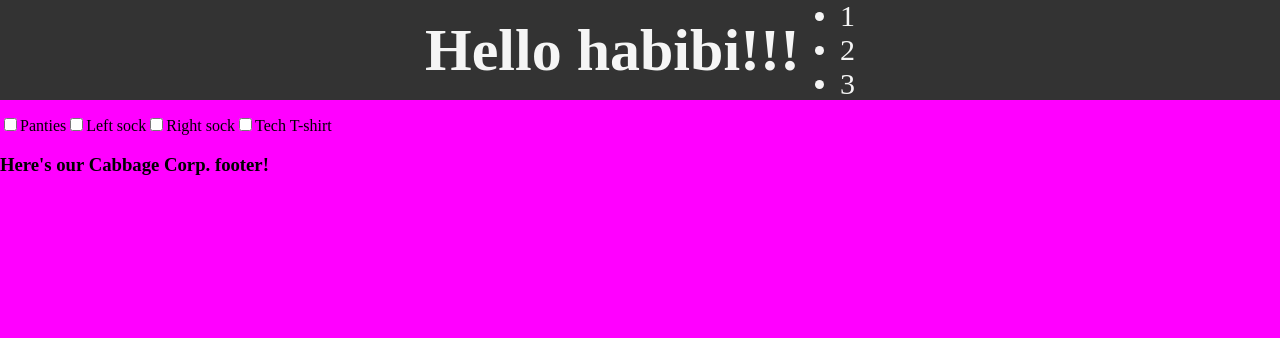
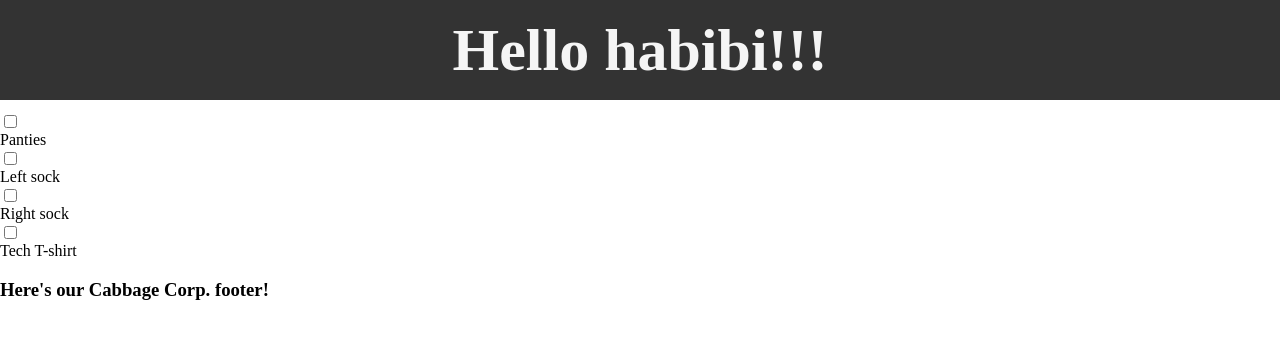
Before and after one commit to FredrikRidderfalk/react-todo-list, a React (Create React App) app: page / in a window 1280 px wide. Shown: the top 338 px of the page. Built offline with nearby package versions, Linux system fonts and the light colour scheme.

Commit message:
styled navbar

```diff
--- a/public/index.css
+++ b/public/index.css
@@ -1,7 +1,6 @@
 body {
   margin: 0;
   padding: 0;
-  background-color: magenta;
 }
 
 .navbar {
@@ -15,3 +14,7 @@ body {
   justify-content: center;
   align-items: center;
 }
+
+.checkbox {
+  display: flex;
+}
--- a/src/components/Header.js
+++ b/src/components/Header.js
@@ -4,11 +4,6 @@ function Header() {
   return (
     <header className="navbar">
       <h1>Hello habibi!!!</h1>
-      <ul>
-        <li>1</li>
-        <li>2</li>
-        <li>3</li>
-      </ul>
     </header>
   );
 }
--- a/src/components/MainContent.js
+++ b/src/components/MainContent.js
@@ -3,13 +3,23 @@ import React from "react";
 function MainContent() {
   return (
     <main>
-      <input type="checkbox" id="panties" name="panties" />
+      <input type="checkbox" className="checkbox" id="panties" name="panties" />
       <label for="panties">Panties</label>
-      <input type="checkbox" id="left-sock" name="left-sock" />
+      <input
+        type="checkbox"
+        className="checkbox"
+        id="left-sock"
+        name="left-sock"
+      />
       <label for="left-sock">Left sock</label>
-      <input type="checkbox" id="right-sock" name="right-sock" />
+      <input
+        type="checkbox"
+        className="checkbox"
+        id="right-sock"
+        name="right-sock"
+      />
       <label for="right-sock">Right sock</label>
-      <input type="checkbox" id="tshirt" name="tshirt" />
+      <input type="checkbox" className="checkbox" id="tshirt" name="tshirt" />
       <label for="tshirt">Tech T-shirt</label>
     </main>
   );
```
